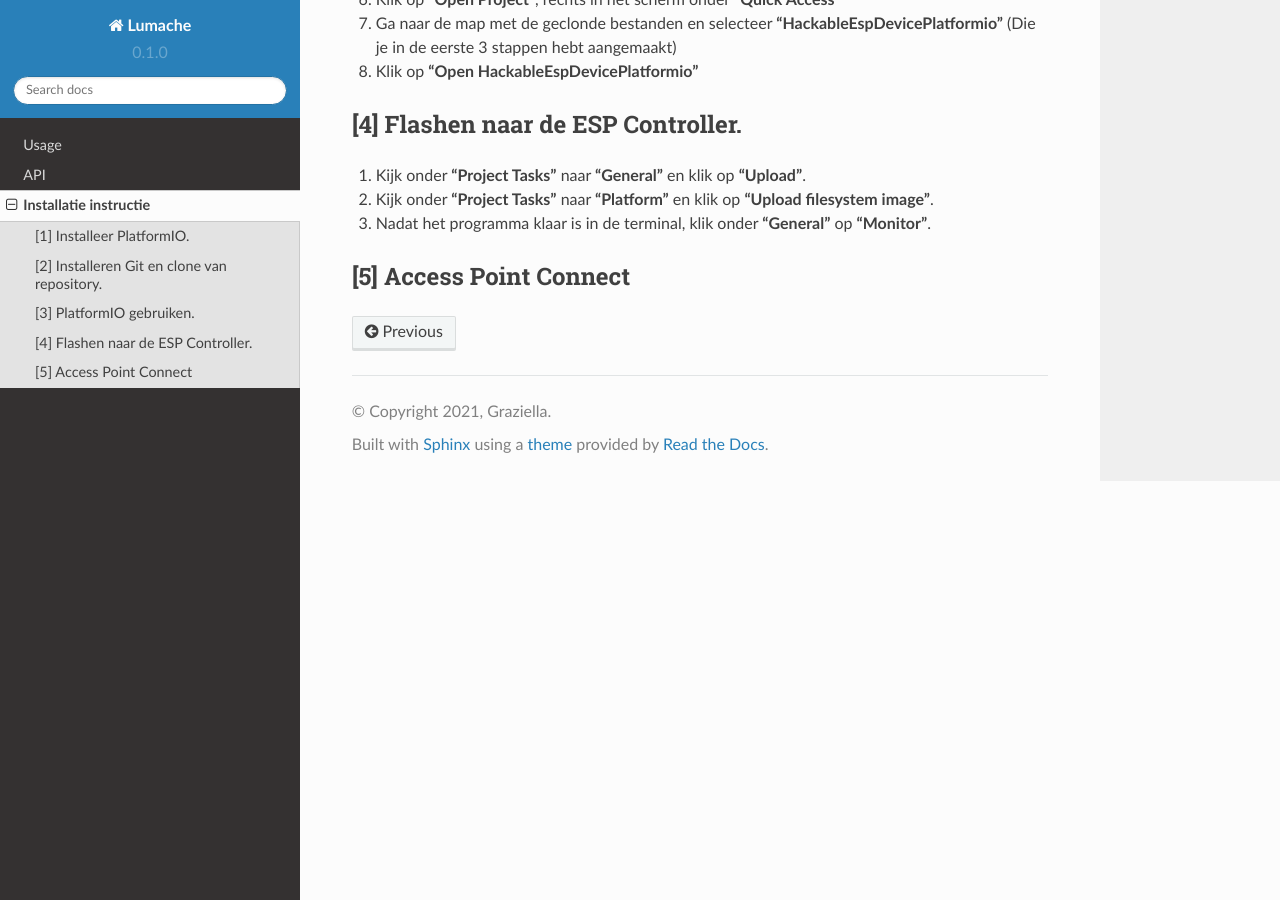
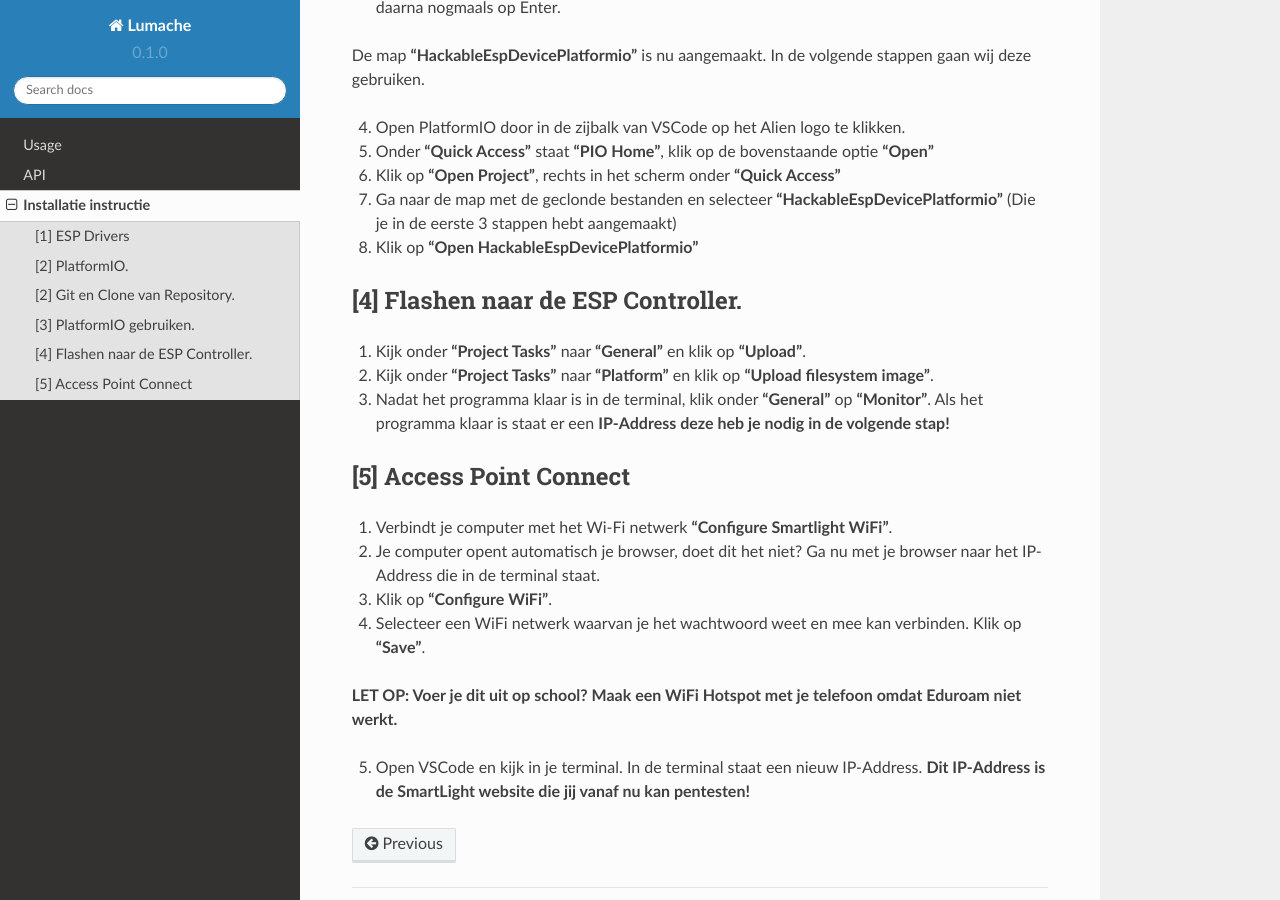
Before and after one commit to HollandCasino/Hackable-ESP-Device-v2, a Sphinx documentation site: the page built from docs/source/installatie.rst, in a window 1280 px wide and 900 px high, scrolled down 1324 px. Built offline with Sphinx 7.4.7 and the Read the Docs theme 2.0.0, drawn with Linux system fonts in a browser that asks for light colours; some of the changed text lies outside the part shown.

Commit message:
Update installatie.rst

```diff
--- a/docs/source/installatie.rst
+++ b/docs/source/installatie.rst
@@ -3,11 +3,21 @@ Installatie instructie
 Voordat je begint aan de installatie zorg er voor dat je over de volgende software en hardware beschikt.
 
 - Visual Studio Code.  (`Download <https://code.visualstudio.com/download>`_)
-- 1x ESP32 Micro Controller.
+- 1x ESP Micro Controller.
 - 1x USB naar USB-Micro kabel.
 
 
-[1] Installeer PlatformIO.
+[1] ESP Drivers
+----------------
+1. Wij gaan er vanuit dat je de `ESP D1 Mini <https://www.wemos.cc/en/latest/d1/index.html>`_ gebruikt
+
+2. Download de driver : https://www.wemos.cc/en/latest/ch340_driver.html
+
+3. Pak het zip-bestand uit en voer het "SETUP" bestand uit.
+
+4. Klik op install. De drivers zijn nu succesvol geïnstalleerd.
+
+[2] PlatformIO.
 ----------------
 1. Open VSCode Extension Manager.
 
@@ -16,7 +26,7 @@ Voordat je begint aan de installatie zorg er voor dat je over de volgende softwa
 3. Installeer `PlatformIO IDE <https://platformio.org/install/ide?install=vscode>`_.
 
 
-[2] Installeren Git en clone van repository.
+[2] Git en Clone van Repository.
 ----------------
 
 1. Ga naar https://git-scm.com/downloads en installeer de juiste versie voor jouw besturingssysteem.
@@ -63,7 +73,18 @@ De map **"HackableEspDevicePlatformio"** is nu aangemaakt. In de volgende stappe
 
 2. Kijk onder **"Project Tasks"** naar **"Platform"** en klik op **"Upload filesystem image"**.
 
-3. Nadat het programma klaar is in de terminal, klik onder **"General"** op **"Monitor"**.
+3. Nadat het programma klaar is in de terminal, klik onder **"General"** op **"Monitor"**. Als het programma klaar is staat er een **IP-Address deze heb je nodig in de volgende stap!**
 
 [5] Access Point Connect
 ----------------
+1. Verbindt je computer met het Wi-Fi netwerk **"Configure Smartlight WiFi"**.
+
+2. Je computer opent automatisch je browser, doet dit het niet? Ga nu met je browser naar het IP-Address die in de terminal staat.
+
+3. Klik op **"Configure WiFi"**.
+
+4. Selecteer een WiFi netwerk waarvan je het wachtwoord weet en mee kan verbinden. Klik op **"Save"**.
+
+**LET OP: Voer je dit uit op school? Maak een WiFi Hotspot met je telefoon omdat Eduroam niet werkt.**
+
+5. Open VSCode en kijk in je terminal. In de terminal staat een nieuw IP-Address. **Dit IP-Address is de SmartLight website die jij vanaf nu kan pentesten!**
```
